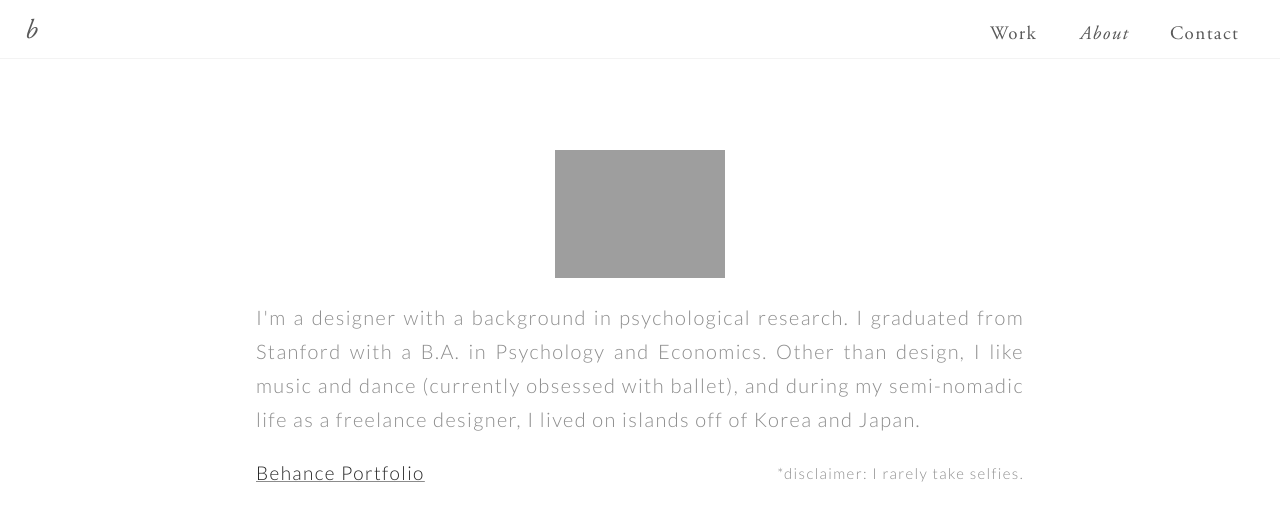
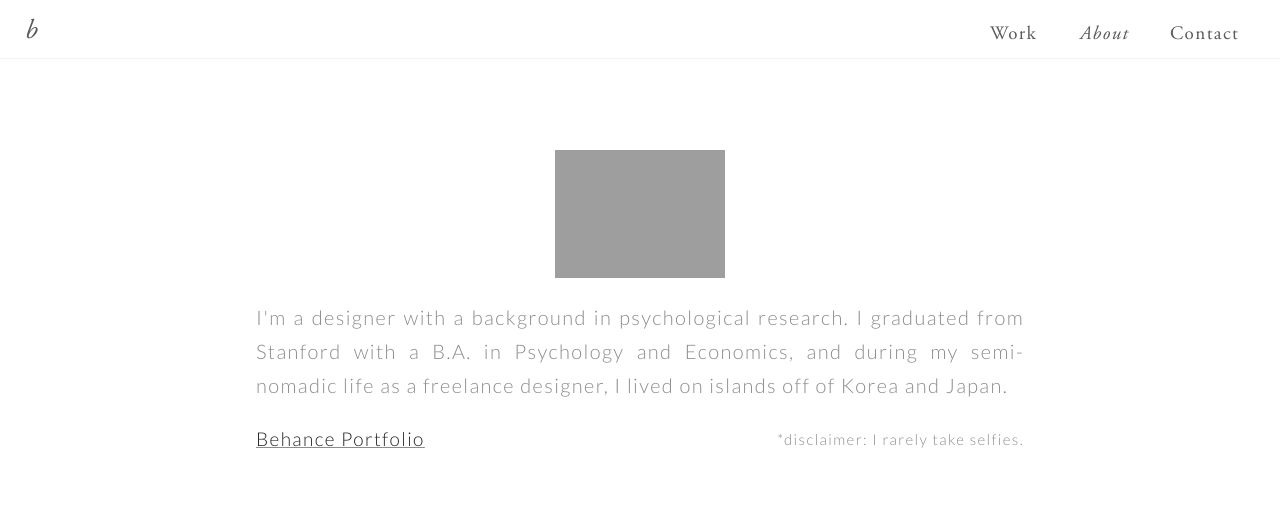
Before and after one commit to bkwon0402/bkwon0402.github.io, a Jekyll site: the page about.html, which Jekyll copies as it is, in a window 1280 px wide. Shown: the top 521 px of the page. Built offline with Jekyll 4.4.1, drawn with Linux system fonts in a browser that asks for light colours.

Commit message:
Update about.html

```diff
--- a/about.html
+++ b/about.html
@@ -72,7 +72,7 @@
 <div class="say">
 <div class="selfie2"><img src="/images/selfie.png"></div>
 <div class="aboutme"> I'm a designer with a background in psychological research.
-	 I graduated from Stanford with a B.A. in Psychology and Economics. Other than design, I like music and dance (currently obsessed with ballet), and during my semi-nomadic life as a freelance designer, I lived on islands off of Korea and Japan.
+	 I graduated from Stanford with a B.A. in Psychology and Economics, and during my semi-nomadic life as a freelance designer, I lived on islands off of Korea and Japan.
 	<p class="disclaimer">*disclaimer: I rarely take selfies.</p>
 
 	<div class="behancetext"><a href="http://www.behance.net/bkwon" text-decoration: "underline">Behance Portfolio</a></div>
```
